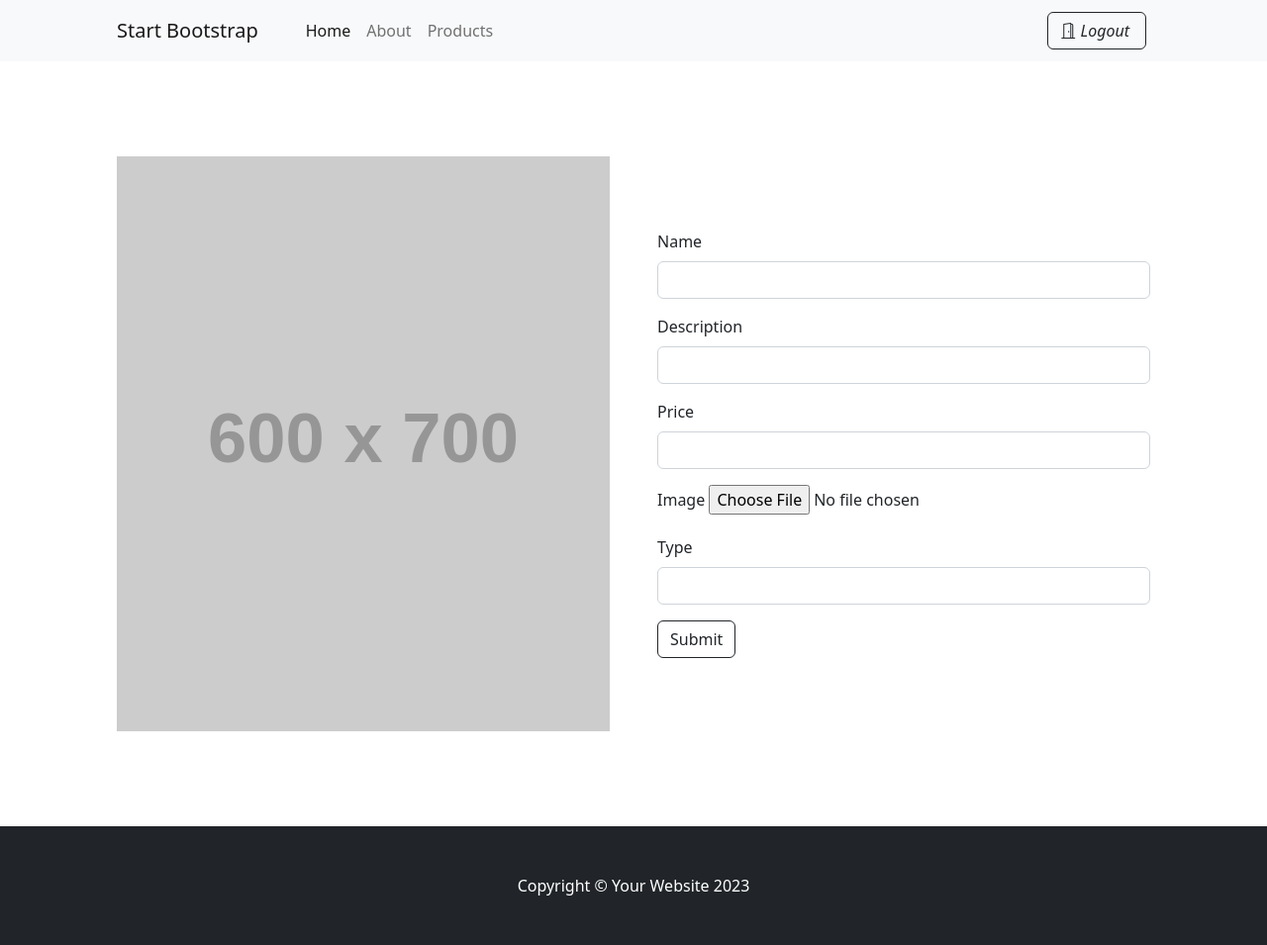
After one commit to fernandonr189/Proyecto-WEB, a PHP site: page /admin/addProduct.php in a window 1280 px wide. The commit adds this page. Shown: the whole page at 99% size. Run offline with PHP 8.4, Linux system fonts and the light colour scheme; the visitor is signed in with stand-in values (Sample User, id 1); grey boxes labelled with a size stand in for pictures from a placeholder-image service; some libraries are stand-ins or nearby versions.

Commit message:
now admins can create products

```diff
--- /dev/null
+++ b/admin/addProduct.php
@@ -0,0 +1,104 @@
+<?php
+    session_start();
+    @$user = $_SESSION['admin_name'];
+    @$id = $_SESSION['admin_id'];
+    $shopping_cart_button = "
+    <form action=\"shoppingKart.php\" class=\"p-1\">
+        <button class=\"btn btn-outline-dark\" type=\"submit\">
+            <i class=\"bi-cart-fill me-1\"> Cart</i>
+        </button>
+    </form>";
+    $login_button = "
+    <form action=\"../login.php\" class=\"p-1\">
+        <button class=\"btn btn-outline-dark\" type=\"submit\">
+            <i class=\"bi-door-open me-1\"> Login</i>
+        </button>
+    </form>";
+    $logout_button = "
+    <form action=\"../php/logout.php\" class=\"p-1\">
+        <button class=\"btn btn-outline-dark\" type=\"submit\">
+            <i class=\"bi-door-open me-1\"> Logout</i>
+        </button>
+    </form>";
+    if(!isset($user)) {
+        header("location: ../index.php");
+    }
+?>
+<!DOCTYPE html>
+<html lang="en" class="h-100">
+    <head>
+        <meta charset="utf-8" />
+        <meta name="viewport" content="width=device-width, initial-scale=1, shrink-to-fit=no" />
+        <meta name="description" content="" />
+        <meta name="author" content="" />
+        <title>Shop Item - Start Bootstrap Template</title>
+        <!-- Favicon-->
+        <link rel="icon" type="image/x-icon" href="assets/favicon.ico" />
+        <!-- Bootstrap icons-->
+        <link href="https://cdn.jsdelivr.net/npm/bootstrap-icons@1.5.0/font/bootstrap-icons.css" rel="stylesheet" />
+        <!-- Core theme CSS (includes Bootstrap)-->
+        <link href="../css/styles.css" rel="stylesheet" />
+    </head>
+    <body class="d-flex flex-column h-100">
+        <!-- Navigation-->
+        <nav class="navbar navbar-expand-lg navbar-light bg-light">
+            <div class="container px-4 px-lg-5">
+                <a class="navbar-brand" href="#!">Start Bootstrap</a>
+                <button class="navbar-toggler" type="button" data-bs-toggle="collapse" data-bs-target="#navbarSupportedContent" aria-controls="navbarSupportedContent" aria-expanded="false" aria-label="Toggle navigation"><span class="navbar-toggler-icon"></span></button>
+                <div class="collapse navbar-collapse" id="navbarSupportedContent">
+                    <ul class="navbar-nav me-auto mb-2 mb-lg-0 ms-lg-4">
+                        <li class="nav-item"><a class="nav-link active" aria-current="page" href="../index.php">Home</a></li>
+                        <li class="nav-item"><a class="nav-link" href="#!">About</a></li>
+                        <li class="nav-item"><a class="nav-link" href="../products.php">Products</a></li>
+                    </ul>
+                    <?php
+                        echo $logout_button;
+                    ?>
+                </div>
+            </div>
+        </nav>
+        <!-- Product section-->
+        <section class="py-5">
+            <div class="container px-4 px-lg-5 my-5">
+                <div class="row gx-4 gx-lg-5 align-items-center">
+                    <div class="col-md-6"><img class="card-img-top mb-5 mb-md-0" src="https://dummyimage.com/600x700/dee2e6/6c757d.jpg" alt="..." /></div>
+                    <div class="col-md-6">
+                        <form action="../php/addProduct.php", method="post" enctype="multipart/form-data">
+                            <div class="mb-3">
+                                <label for="name" class="form-label">Name</label>
+                                <input name="name" type="text" class="form-control" id="name">
+                            </div>
+                            <div class="mb-3">
+                                <label for="description" class="form-label">Description</label>
+                                <input name="description" type="text" class="form-control" id="description">
+                            </div>
+                            <div class="mb-3">
+                                <label for="price" class="form-label">Price</label>
+                                <input name="price" type="text" class="form-control" id="price">
+                            </div>
+                            <div class="mb-3">
+                                <label for="image" class="form-label">Image</label>
+                                <input type="file" name="image" id="image">
+                            </div>
+                            <div class="mb-3">
+                                <label for="type" class="form-label">Type</label>
+                                <input name="type" type="text" class="form-control" id="type">
+                            </div>
+                                <button type="submit" class="btn btn-outline-dark">Submit</button>
+                        </form>
+                    </div>
+                </div>
+            </div>
+        </section>
+        <!-- Related items section-->
+
+        <!-- Footer-->
+        <footer class="footer mt-auto py-5 bg-dark">
+            <div class="container"><p class="m-0 text-center text-white">Copyright &copy; Your Website 2023</p></div>
+        </footer>
+        <!-- Bootstrap core JS-->
+        <script src="https://cdn.jsdelivr.net/npm/bootstrap@5.2.3/dist/js/bootstrap.bundle.min.js"></script>
+        <!-- Core theme JS-->
+        <script src="js/scripts.js"></script>
+    </body>
+</html>
--- a/php/login.php
+++ b/php/login.php
@@ -12,9 +12,9 @@
     }
     if($user = mysqli_fetch_assoc($sql)) {
         $_SESSION["admin_email"] = $email;
-        $_SESSION["admin_name"] = $user["name"]." ".$user["last_name"];
-        $_SESSION["admin_id"] = $user['id'];
-        header("location: ../admin.php?search=");
+        $_SESSION["admin_name"] = $user["NAME"];
+        $_SESSION["admin_id"] = $user['ID'];
+        header("location: ../admin/addProduct.php");
     }
 
     $sql = mysqli_query($conn, "SELECT * FROM USERS WHERE EMAIL = '$email' AND PASSWORD ='$password'");
```
Also changed, not shown: php/addProduct.php (added, +42 -0 lines), products.php (+15 -1 lines), php/register.php (indentation only), 1 other file.
